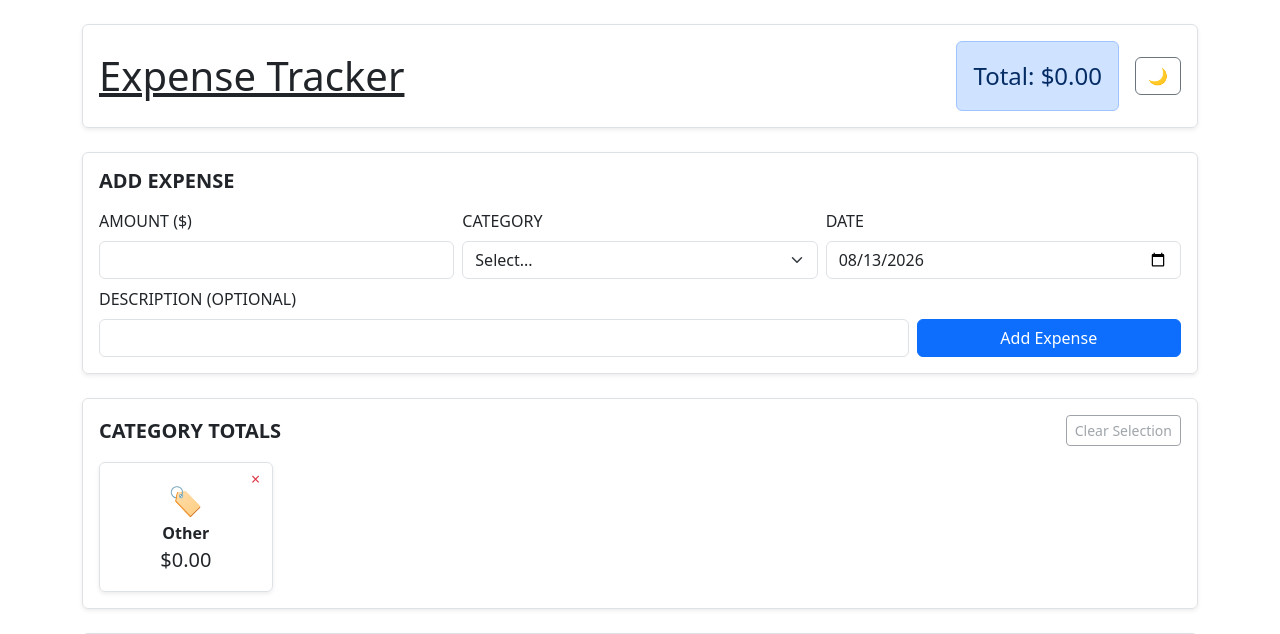
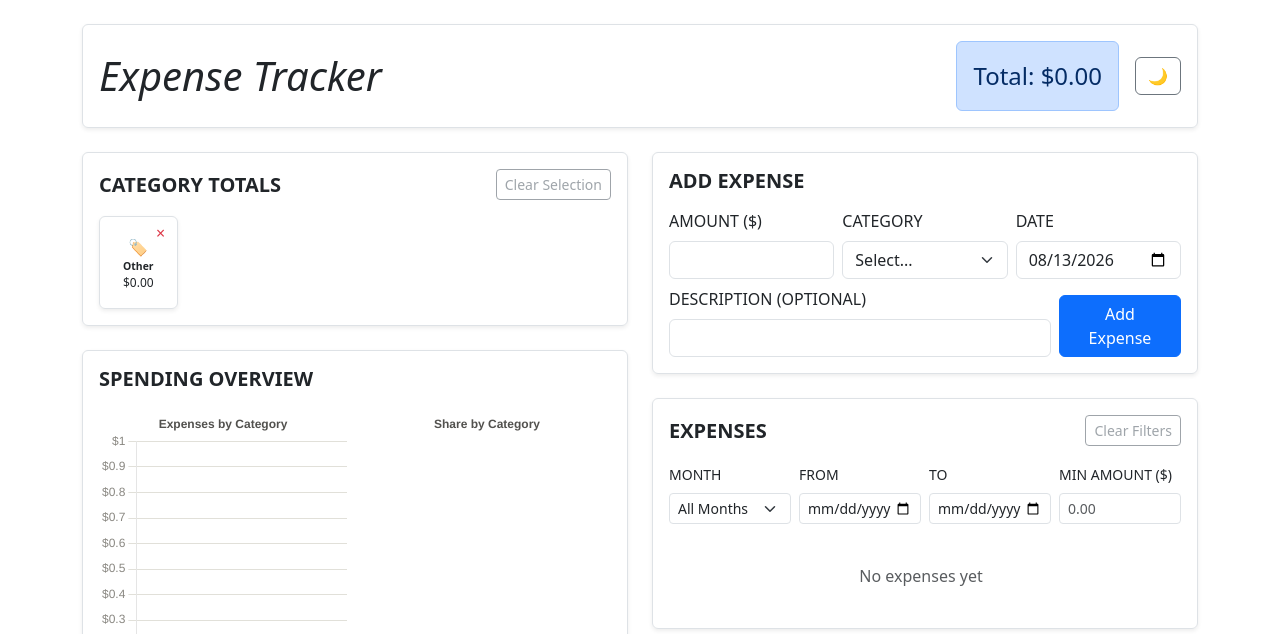
Before and after one commit to benweeks-dev/ExpenseTracker, a Flask app: page / in a window 1280 px wide. Shown: the top 634 px of the page. Run offline with Flask 3, Linux system fonts and the light colour scheme; some libraries are stand-ins or nearby versions.

Commit message:
Allow 2 columns on large screen, and fixed text size and added hover text.

```diff
--- a/static/css/style.css
+++ b/static/css/style.css
@@ -10,6 +10,18 @@
 }
 .category-card {
     cursor: pointer;
+    container-type: inline-size;
+}
+.category-card .edit-emoji-btn {
+    font-size: clamp(1rem, 22cqw, 1.75rem) !important;
+}
+.category-card .fw-semibold {
+    font-size: clamp(0.65rem, 13cqw, 1rem);
+}
+.category-card .fs-5 {
+    font-size: clamp(0.75rem, 13cqw, 1rem) !important;
+    white-space: nowrap;
+    overflow: hidden;
 }
 .category-card.category-selected {
     background-color: rgba(13, 110, 253, 0.12);
--- a/templates/index.html
+++ b/templates/index.html
@@ -12,46 +12,11 @@
     {% set category_delete_errors = get_flashed_messages(category_filter=["category_delete"]) %}
 
     <div class="d-flex flex-wrap justify-content-between align-items-center mb-4 border rounded shadow-sm p-3 panel">
-        <h1 class="mb-0"><u>Expense Tracker</u></h1>
+        <h1 class="mb-0"><i>Expense Tracker</i></h1>
         <div class="d-flex align-items-center gap-3">
             <div class="alert alert-primary fs-4 mb-0">Total: ${{ "%.2f"|format(total) }}</div>
             <button type="button" id="theme-toggle" class="btn btn-outline-secondary" aria-label="Toggle dark mode">🌙</button>
         </div>
-    </div>
-
-    <div class="border rounded shadow-sm p-3 mb-4 panel">
-        <h2 class="h5 fw-bold text-uppercase mb-3">Add Expense</h2>
-        <form method="POST" action="{{ url_for('add_expense') }}">
-            <div class="row g-2 mb-2">
-                <div class="col-sm-4">
-                    <label class="form-label text-uppercase">Amount ($)</label>
-                    <input type="number" step="0.01" min="0.01" name="amount" class="form-control" required>
-                </div>
-                <div class="col-sm-4">
-                    <label class="form-label text-uppercase">Category</label>
-                    <select name="category" id="category-select" class="form-select" required>
-                        <option value="" disabled {% if not request.args.get('new') %}selected{% endif %}>Select...</option>
-                        {% for c in categories %}
-                        <option value="{{ c.name }}" {% if c.name == request.args.get('new') %}selected{% endif %}>{{ (c.emoji + ' ') if c.emoji else '' }}{{ c.name }}</option>
-                        {% endfor %}
-                        <option value="__new__">+ Add Category...</option>
-                    </select>
-                </div>
-                <div class="col-sm-4">
-                    <label class="form-label text-uppercase">Date</label>
-                    <input type="date" name="expense_date" class="form-control" value="{{ today.isoformat() }}" required>
-                </div>
-            </div>
-            <div class="row g-2">
-                <div class="col-sm-9">
-                    <label class="form-label text-uppercase">Description (optional)</label>
-                    <input type="text" name="description" class="form-control">
-                </div>
-                <div class="col-sm-3 d-flex align-items-end">
-                    <button type="submit" class="btn btn-primary w-100">Add Expense</button>
-                </div>
-            </div>
-        </form>
     </div>
 
     <div class="modal" id="addCategoryModal" tabindex="-1" aria-labelledby="addCategoryModalLabel" aria-hidden="true" data-show-modal="{{ 'true' if category_errors else 'false' }}">
@@ -152,6 +117,8 @@
         </div>
     </div>
 
+    <div class="row g-4">
+    <div class="col-lg-6">
     <div class="border rounded shadow-sm p-3 mb-4 panel">
         <div class="d-flex justify-content-between align-items-center mb-3">
             <h2 class="h5 fw-bold text-uppercase mb-0">Category Totals</h2>
@@ -176,8 +143,8 @@
                         data-current-emoji="{{ c.emoji or '' }}"
                         aria-label="Edit emoji for {{ c.name }}"
                     >{{ c.emoji or '🏷️' }}</button>
-                    <div class="fw-semibold text-truncate">{{ c.name }}</div>
-                    <div class="fs-5">${{ "%.2f"|format(c.total) }}</div>
+                    <div class="fw-semibold text-truncate" title="{{ c.name }}">{{ c.name }}</div>
+                    <div class="fs-5 text-truncate" title="${{ '%.2f'|format(c.total) }}">${{ '%.2f'|format(c.total) }}</div>
                 </div>
             </div>
             {% else %}
@@ -205,6 +172,43 @@
         <div class="chart-container">
             <canvas id="spendingOverTimeChart"></canvas>
         </div>
+    </div>
+    </div>
+
+    <div class="col-lg-6">
+    <div class="border rounded shadow-sm p-3 mb-4 panel">
+        <h2 class="h5 fw-bold text-uppercase mb-3">Add Expense</h2>
+        <form method="POST" action="{{ url_for('add_expense') }}">
+            <div class="row g-2 mb-2">
+                <div class="col-sm-4">
+                    <label class="form-label text-uppercase">Amount ($)</label>
+                    <input type="number" step="0.01" min="0.01" name="amount" class="form-control" required>
+                </div>
+                <div class="col-sm-4">
+                    <label class="form-label text-uppercase">Category</label>
+                    <select name="category" id="category-select" class="form-select" required>
+                        <option value="" disabled {% if not request.args.get('new') %}selected{% endif %}>Select...</option>
+                        {% for c in categories %}
+                        <option value="{{ c.name }}" {% if c.name == request.args.get('new') %}selected{% endif %}>{{ (c.emoji + ' ') if c.emoji else '' }}{{ c.name }}</option>
+                        {% endfor %}
+                        <option value="__new__">+ Add Category...</option>
+                    </select>
+                </div>
+                <div class="col-sm-4">
+                    <label class="form-label text-uppercase">Date</label>
+                    <input type="date" name="expense_date" class="form-control" value="{{ today.isoformat() }}" required>
+                </div>
+            </div>
+            <div class="row g-2">
+                <div class="col-sm-9">
+                    <label class="form-label text-uppercase">Description (optional)</label>
+                    <input type="text" name="description" class="form-control">
+                </div>
+                <div class="col-sm-3 d-flex align-items-end">
+                    <button type="submit" class="btn btn-primary w-100">Add Expense</button>
+                </div>
+            </div>
+        </form>
     </div>
 
     <div class="border rounded shadow-sm p-3 panel">
@@ -239,7 +243,7 @@
                 <div class="fs-3">{{ category_emojis.get(e.category) or '🏷️' }}</div>
                 <div>
                     <div class="fw-semibold">{{ e.category }}</div>
-                    <div class="text-muted">{{ e.description or "" }}</div>
+                    <div class="text-truncate">{{ e.description or "" }}</div>
                     <div class="text-muted small">{{ e.expense_date.strftime('%Y-%m-%d') }}</div>
                 </div>
             </div>
@@ -265,6 +269,8 @@
         {% endfor %}
         <div id="noFilteredExpenses" class="text-center text-muted p-4 d-none">No expenses match the selected filters</div>
         </div>
+    </div>
+    </div>
     </div>
 </div>
 <script src="https://cdn.jsdelivr.net/npm/bootstrap@5.3.3/dist/js/bootstrap.bundle.min.js"></script>
```
